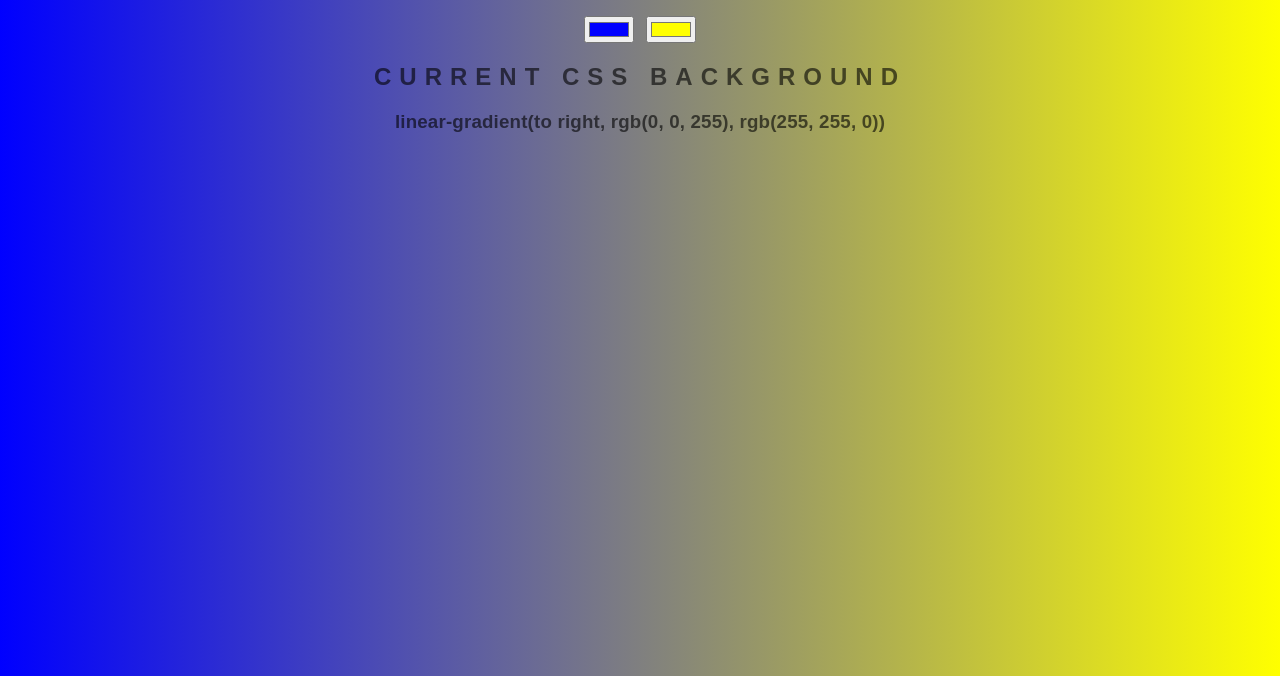
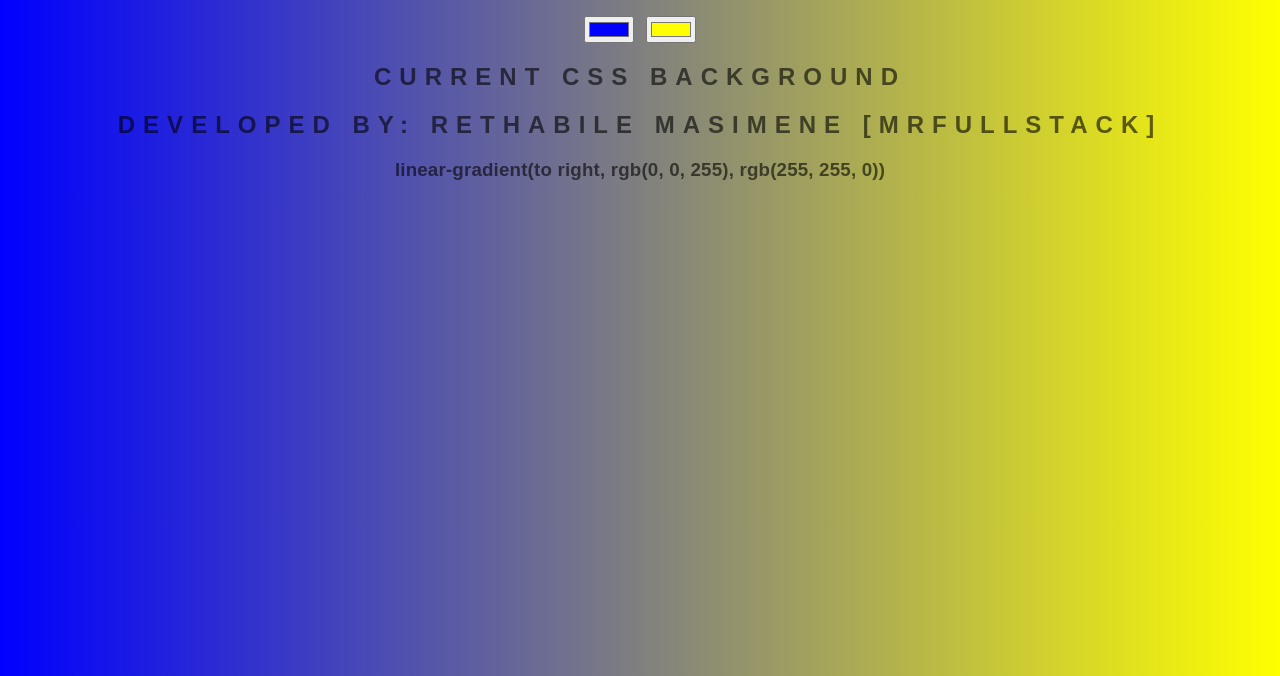
Before and after one commit to retha-over/background-generator, a plain HTML site: page index.html in a window 1280 px wide. Shown: the part 124-800 px from the top of the page. Drawn offline with Linux system fonts and the light colour scheme.

Commit message:
adding author

```diff
--- a/index.html
+++ b/index.html
@@ -16,6 +16,7 @@
     <input id="color1" type="color" name="color1" value="#0000ff">
     <input id="color2" type="color" name="color2" value="#ffff00">
     <h2>Current CSS Background</h2>
+    <h2>Developed by: Rethabile Masimene [MrFullStack]</h2>
     <h3></h3>
 
     <script src="script.js"></script>
```
Also changed, not shown: 1 other file.
